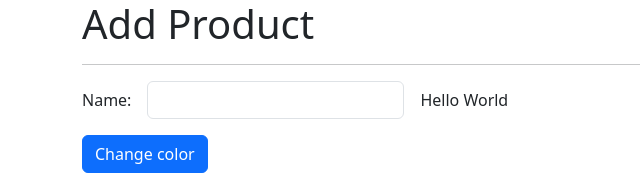
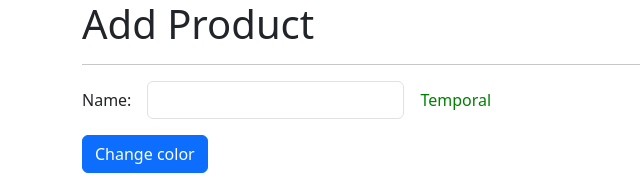
Before and after one commit to andres19r/angular-directive-signals, an Angular app: page /products/product in a window 1280 px wide. Shown: the top 179 px of the page, without its empty margins (0-640 px from the left). Built offline with nearby package versions, Linux system fonts and the light colour scheme.

Commit message:
feat(customLabel): add input to directive & method to change color

```diff
--- a/src/app/products/pages/product-page/product-page.component.html
+++ b/src/app/products/pages/product-page/product-page.component.html
@@ -10,7 +10,7 @@
       <input formControlName="name" type="text" class="form-control" />
     </div>
     <div class="col-auto">
-      <span customLabel></span>
+      <span customLabel [color]="color">Temporal</span>
     </div>
   </div>
 
--- a/src/app/shared/directives/custom-label.directive.ts
+++ b/src/app/shared/directives/custom-label.directive.ts
@@ -1,15 +1,28 @@
-import { Directive, ElementRef } from '@angular/core';
+import { Directive, ElementRef, Input, OnInit } from '@angular/core';
 
 @Directive({
   selector: '[customLabel]',
 })
-export class CustomLabelDirective {
+export class CustomLabelDirective implements OnInit {
   private htmlElement?: ElementRef<HTMLElement>;
+  private _color: string = 'red';
+
+  @Input() set color(value: string) {
+    this._color = value;
+    this.setStyle();
+  }
 
   constructor(private el: ElementRef<HTMLElement>) {
-    console.log(el);
+    // console.log(el);
     this.htmlElement = el;
+  }
 
-    this.htmlElement.nativeElement.innerHTML = 'Hello World';
+  ngOnInit(): void {
+    this.setStyle();
+  }
+
+  setStyle(): void {
+    if (!this.htmlElement) return;
+    this.htmlElement!.nativeElement.style.color = this._color;
   }
 }
```
